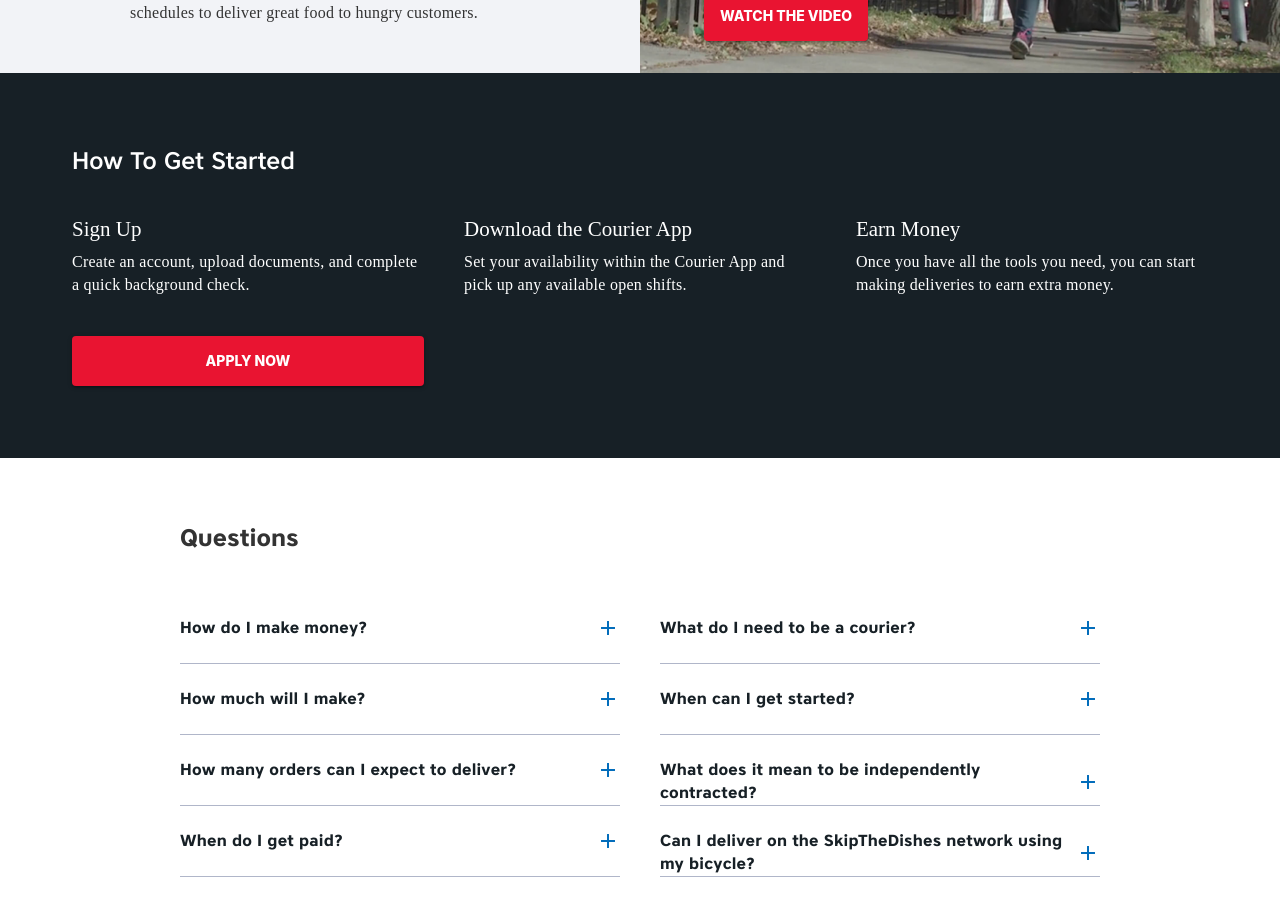
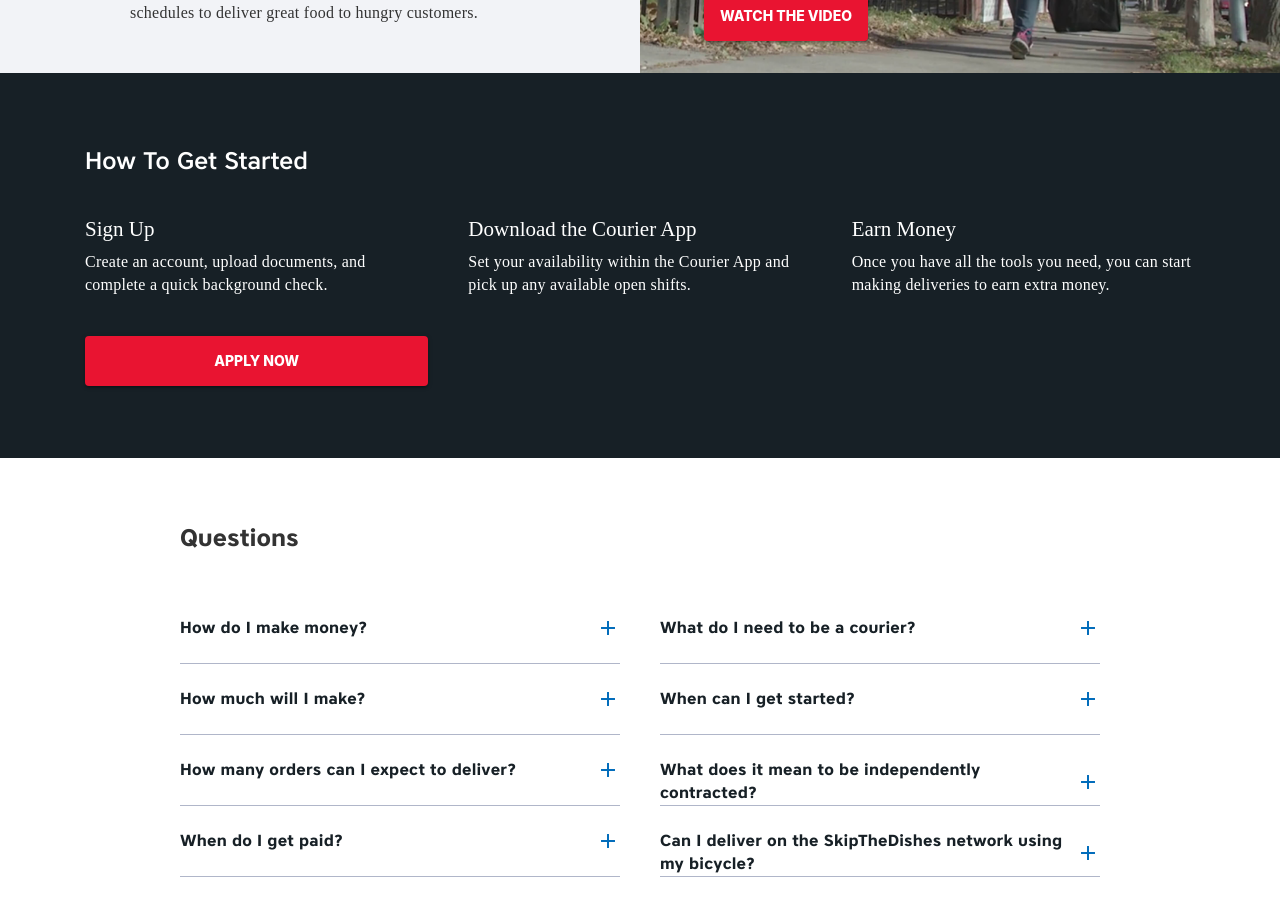
Before and after one commit to paulosales/skip-frontend, a React (Create React App) app: page / in a window 1280 px wide. Shown: the part 1540-2443 px from the top of the page. Built offline with nearby package versions, Linux system fonts and the light colour scheme; a web font is replaced by a local one.

Commit message:
Fix How To Get Started section alignment.

```diff
--- a/src/components/GetStarted.tsx
+++ b/src/components/GetStarted.tsx
@@ -21,6 +21,7 @@ const GetStartedBox = styled.div`
   box-sizing: border-box;
   width: calc(100% + 40px);
   margin: -20px;
+  max-width: 1150px;
 `;
 
 const GetStartedTitle = styled.div`
```
